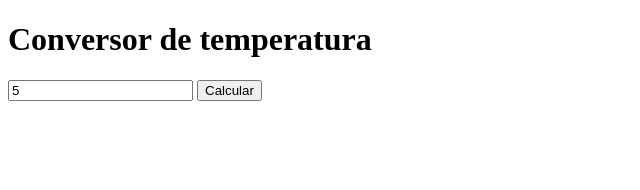
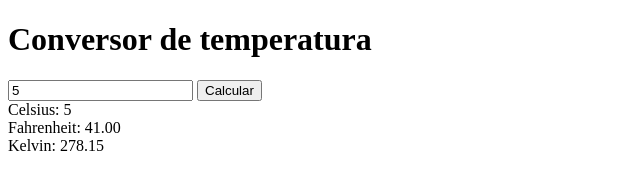
Before and after one commit to enzo-cuba/javascript-practice, a plain HTML site: page Conversor Temperatura/index.html in a window 1280 px wide. Both pictures are taken after typing "5" into the empty fields and a click on the button "Calcular". Shown: the whole page, without its empty margins (0-640 px from the left). Drawn offline with Linux system fonts and the light colour scheme.

Commit message:
Segundo ejercicio completado.

```diff
--- a/Conversor Temperatura/conversorTemperatura.js
+++ b/Conversor Temperatura/conversorTemperatura.js
@@ -1,7 +1,19 @@
-const valorCelsius = 35//document.getElementById('inputTemperatura');
-const celciusParaFahrenheit = (valorCelsius * 1.8) + 32;
-const celciusParaKelvin = valorCelsius + 273.15;
+const userValue = document.getElementById("inputTemp");
+let btn = document.getElementById("btn");
+let celsius = document.getElementById("celsius");
+let fahrenheit = document.getElementById("fahrenheit");
+let kelvin = document.getElementById("kelvin");
 
-console.log(valorCelsius);
-console.log(celciusParaFahrenheit);
-console.log(celciusParaKelvin);
+btn.addEventListener('click', () => {
+    let celsiusValue = parseFloat(userValue.value);
+
+    // Sugerencia de ChatGPT en caso de que el usuario ingrese letras o nada en el input.
+    if (isNaN(celsiusValue)) {
+        alert("Por favor, ingresa un número válido.");
+        return;
+    }
+
+    celsius.innerText = "Celsius: " + celsiusValue;
+    fahrenheit.innerText = "Fahrenheit: " + ((celsiusValue * 1.8) + 32).toFixed(2);
+    kelvin.innerText = "Kelvin: " + (celsiusValue + 273.15).toFixed(2);
+})
--- a/Conversor Temperatura/index.html
+++ b/Conversor Temperatura/index.html
@@ -3,15 +3,18 @@
 <head>
     <meta charset="UTF-8">
     <meta name="viewport" content="width=device-width, initial-scale=1.0">
-    <script src="conversorTemperatura.js"></script>
     <title>Document</title>
 </head>
 <body>
     <h1>Conversor de temperatura</h1>
-    <input type="number" id="inputTemperatura" placeholder="Grados Celsius">
-    <button id="calcular">Calcular</button>
-    <div id="celcius"></div>
+
+    <input type="number" id="inputTemp" placeholder="Grados Celsius">
+    <button id="btn">Calcular</button>
+
+    <div id="celsius"></div>
     <div id="fahrenheit"></div>
     <div id="kelvin"></div>
+
+    <script src="conversorTemperatura.js"></script>
 </body>
 </html>
```
